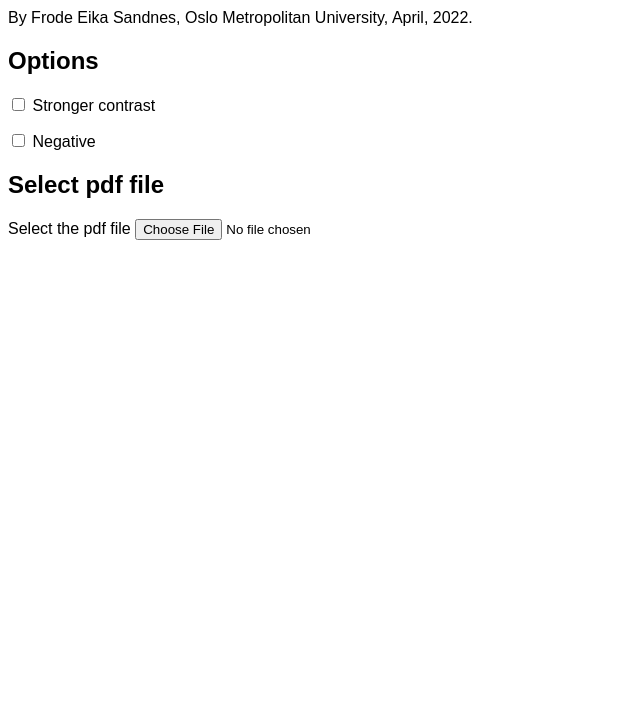
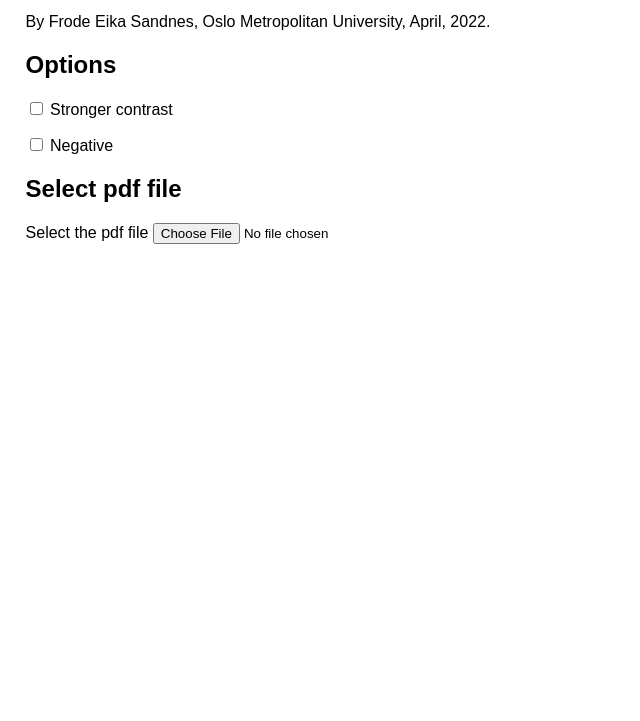
Before and after one commit to frode-sandnes/PDF-FLOWER-II, a plain HTML site: page document-magnifier.html in a window 1280 px wide. Shown: the part 105-826 px from the top of the page, without its empty margins (0-640 px from the left). Before the commit the page ends 800 px from the top, so only its background shows below. Drawn offline with Linux system fonts and the light colour scheme.

Commit message:
Add files via upload

```diff
--- a/document-magnifier.html
+++ b/document-magnifier.html
@@ -11,8 +11,14 @@
     <style>
 
             #content, html, body {
-                    height: 98%;
+                    height: 100%;
                     font-family: Sans-Serif;
+                    margin: 0%;
+                }
+
+            form
+                {
+                margin: 2vw;
                 }
 
             #left {
```
Also changed, not shown: index.html (+7 -1 lines).
